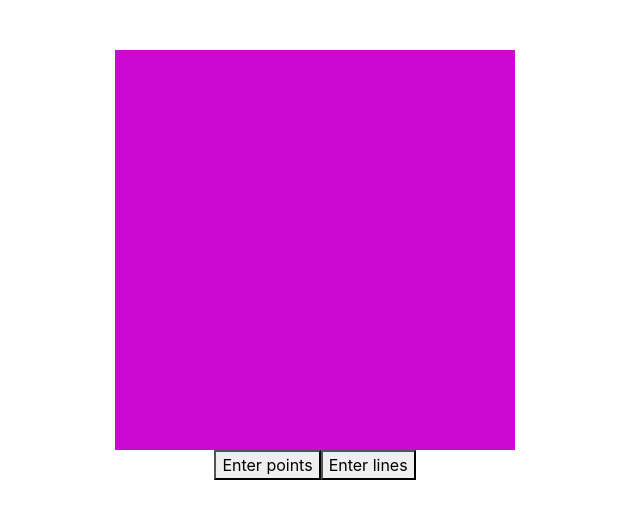
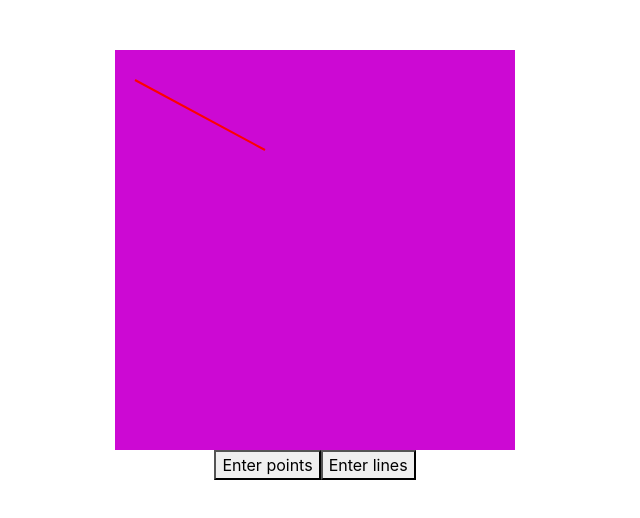
Before and after one commit to agga1/PolygonsGenerator, a React (Create React App) app in the folder polygon-generator/: page / in a window 1280 px wide. Shown: the top 518 px of the page, without its empty margins (0-640 px from the left). Built offline with nearby package versions, Linux system fonts and the light colour scheme.

Commit message:
line visualization

```diff
--- a/polygon-generator/src/MyCanvas.jsx
+++ b/polygon-generator/src/MyCanvas.jsx
@@ -3,7 +3,12 @@ import React, { Component } from "react";
 class MyCanvas extends Component {
   state = {
     points: [],
-    lines: [],
+    lines: [
+      [
+        [150, 100],
+        [20, 30]
+      ]
+    ],
     mode: "points"
   };
 
@@ -44,6 +49,17 @@ class MyCanvas extends Component {
                 />
               );
             })}
+            {this.state.lines.map((line, ind) => {
+              return (
+                <line
+                  x1={line[0][0]}
+                  y1={line[0][1]}
+                  x2={line[1][0]}
+                  y2={line[1][1]}
+                  style={{stroke:"rgb(255,0,0)", strokeWidth:"2"}}
+                />
+              );
+            })}
           </svg>
         </div>
         <button id="enter-points" onClick={() => this.onChangeMode("points")}>
```
